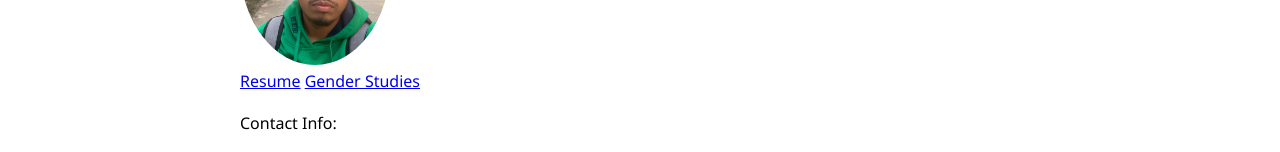
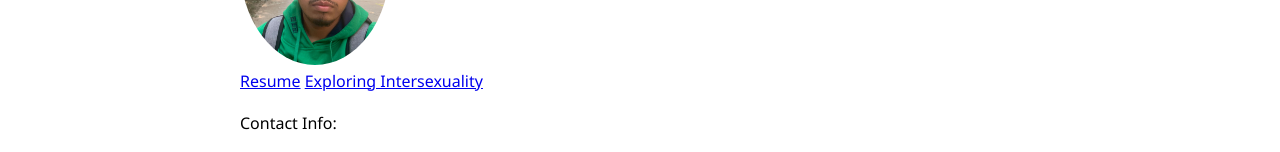
Before and after one commit to Jbasa04/Jbasa04.github.io, a plain HTML site: page index.html in a window 1280 px wide. Shown: the part 510-662 px from the top of the page. Drawn offline with Linux system fonts and the light colour scheme.

Commit message:
intersex

```diff
--- a/index.html
+++ b/index.html
@@ -36,7 +36,7 @@
   <!-- Buttons to navigate to the resume and gender studies pages -->
   <div class="button-container">
     <a href="resume.html" class="resume-button">Resume</a>
-    <a href="gender.html" class="gender-button">Gender Studies</a>
+    <a href="intersex.html" class="gender-button">Exploring Intersexuality</a>
   </div>
 
 </div>
```
Also changed, not shown: intersex.html (renamed from gender.html).
